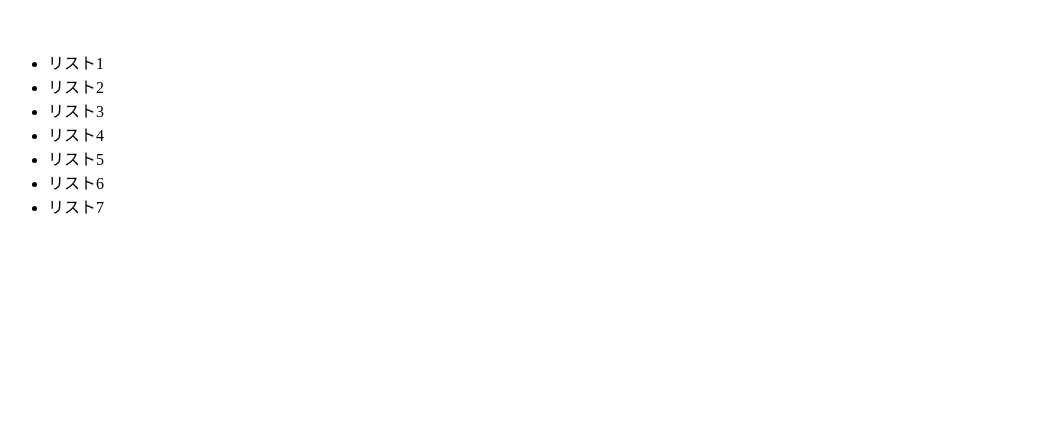
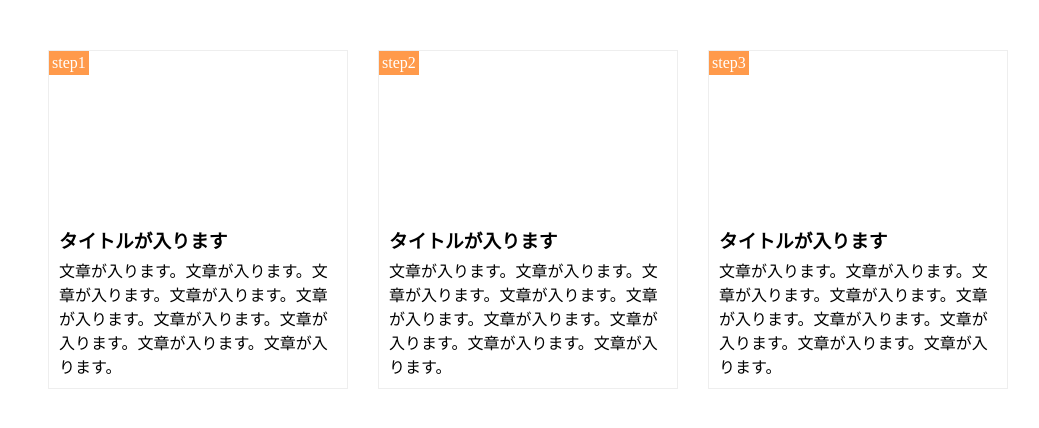
Before and after one commit to RITSUYA2020/HTML-CSS, a plain HTML site: page index.html in a window 1280 px wide. Shown: the whole page, without its empty margins (112-1151 px from the left). Drawn offline with Linux system fonts and the light colour scheme.

Commit message:
Update index.html

```diff
--- a/index.html
+++ b/index.html
@@ -2,31 +2,32 @@
 <html>
 <head>
     <meta charset="UTF-8">
+    <meta name="viewport" content="width-device-width,initial-scale=1.0">
+    <link rel="stylesheet" href="https://maxcdn.bootstrapcdn.com/font-awesome/4.7.0/css/font-awesome.min.css">
     <title>9章演習</title>
     <link rel="stylesheet" href="style.css">
 </head>
 <body>
-  <main>
-    <ul class="list">
-      <li class="list-item">リスト1</li>
-      <li class="list-item">リスト2</li>
-      <li class="list-item">リスト3</li>
-      <li class="list-item">リスト4</li>
-      <li class="list-item">リスト5</li>
-      <li class="list-item">リスト6</li>
-      <li class="list-item">リスト7</li>
-    </ul>
+  <main class="clearfix">
+    <div class="step-box">
+      <div class="step-img1"></div>
+      <span class="step-num">step1</span>
+      <h3 class="title">タイトルが入ります</h3>
+      <p class="text">文章が入ります。文章が入ります。文章が入ります。文章が入ります。文章が入ります。文章が入ります。文章が入ります。文章が入ります。文章が入ります。</p>
+    </div>
 
-    <div class="clearfix">
-      <div class="box"></div>
-      <div class="box"></div>
-      <div class="box"></div>
-      <div class="box"></div>
-      <div class="box"></div>
-      <div class="box"></div>
-      <div class="box"></div>
-      <div class="box"></div>
-      <div class="box"></div>
+    <div class="step-box">
+      <div class="step-img2"></div>
+      <span class="step-num">step2</span>
+      <h3 class="title">タイトルが入ります</h3>
+      <p class="text">文章が入ります。文章が入ります。文章が入ります。文章が入ります。文章が入ります。文章が入ります。文章が入ります。文章が入ります。文章が入ります。</p>
+    </div>
+
+    <div class="step-box">
+      <div class="step-img3"></div>
+      <span class="step-num">step3</span>
+      <h3 class="title">タイトルが入ります</h3>
+      <p class="text">文章が入ります。文章が入ります。文章が入ります。文章が入ります。文章が入ります。文章が入ります。文章が入ります。文章が入ります。文章が入ります。</p>
     </div>
   </main>
 </body>
```
